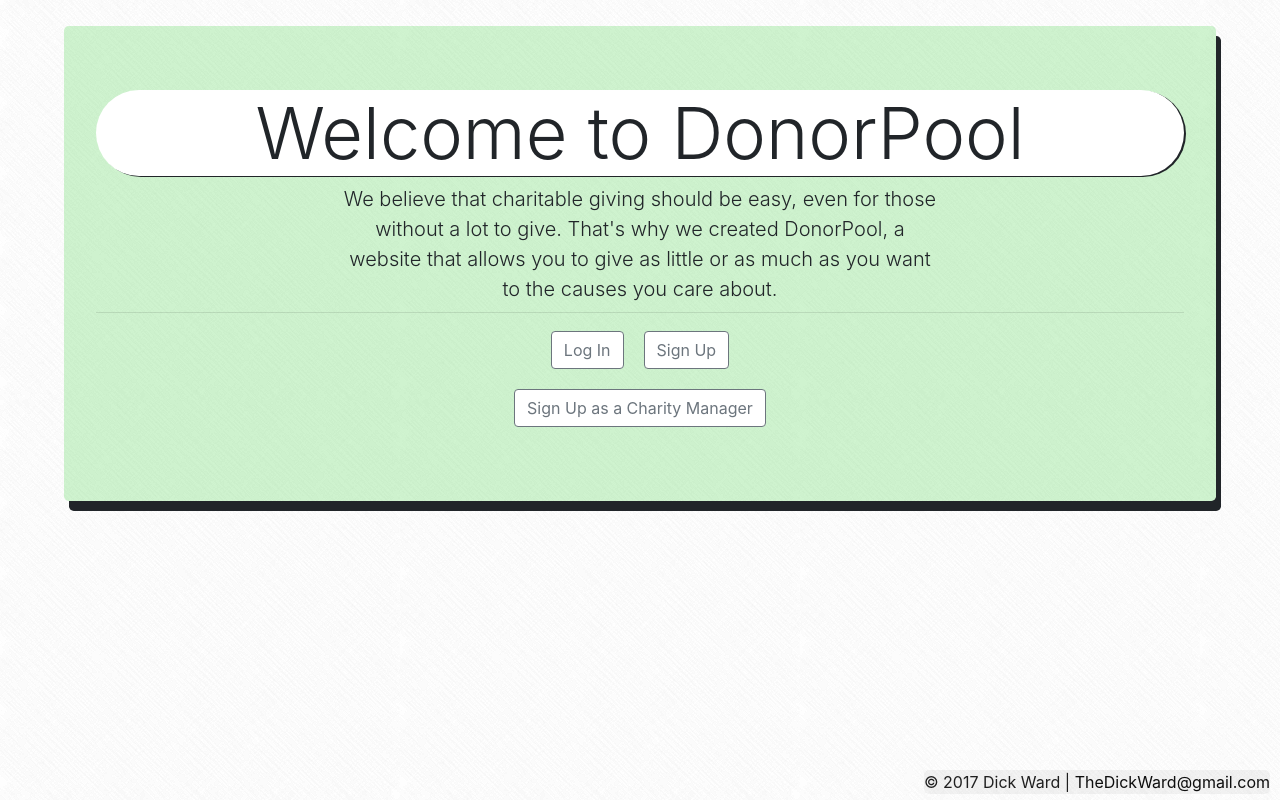
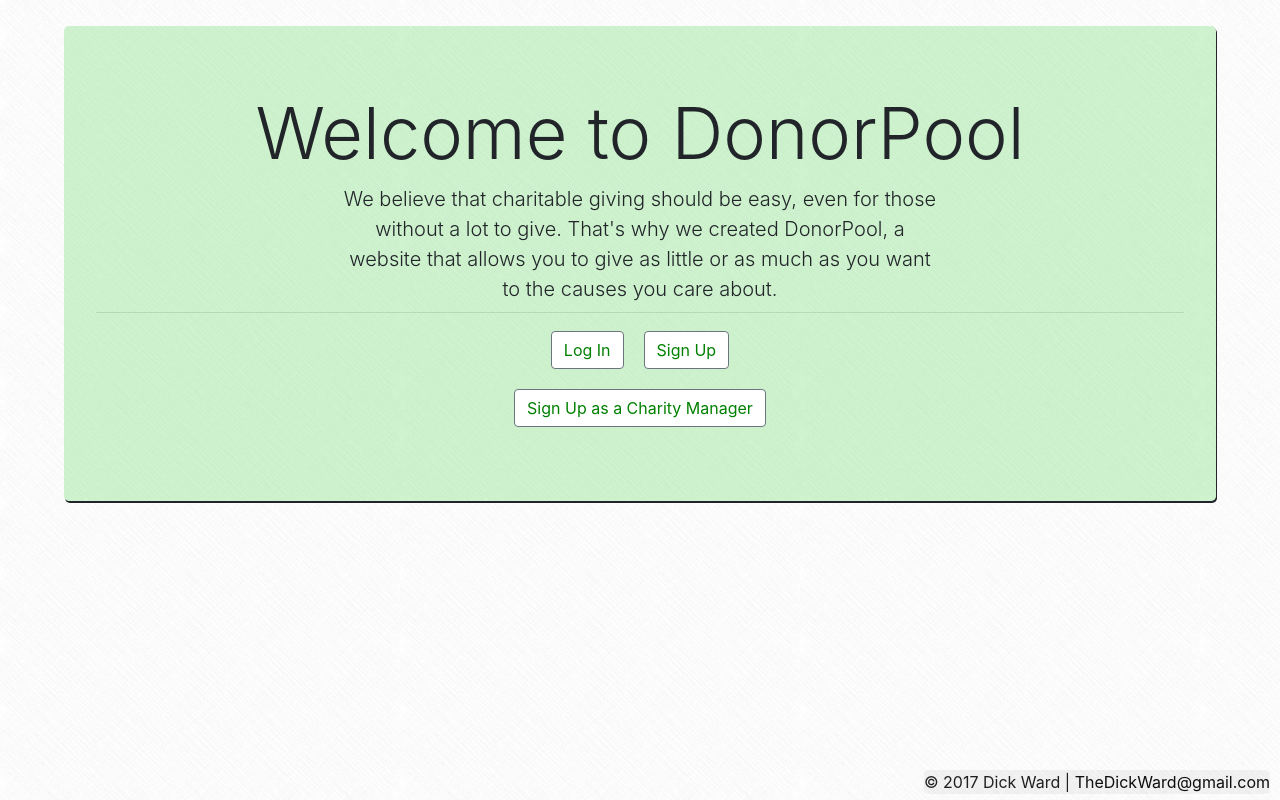
Before and after one commit to Dick-Ward/DonorPool-client, a React (Create React App) app: page /login in a window 1280 px wide. Built offline with nearby package versions, Linux system fonts and the light colour scheme; no server answers.

Commit message:
button styling

```diff
--- a/src/components/CharityManagerSignup.js
+++ b/src/components/CharityManagerSignup.js
@@ -201,7 +201,15 @@ class CharityManagerSignup extends React.Component {
               </FormGroup>
             </Col>
           </Row>
-          <Button>Submit</Button>
+          <Button
+            style={{
+              color: "green",
+              backgroundColor: "white",
+              margin: "10px"
+            }}
+          >
+            Submit
+          </Button>
         </Form>
       </Container>
     );
--- a/src/components/Login.js
+++ b/src/components/Login.js
@@ -64,7 +64,15 @@ class Login extends React.Component {
               placeholder="Password"
             />
           </FormGroup>
-          <Button>Submit</Button>
+          <Button
+            style={{
+              color: "green",
+              backgroundColor: "white",
+              margin: "10px"
+            }}
+          >
+            Submit
+          </Button>
         </Form>
       </Container>
     );
--- a/src/components/Signup.js
+++ b/src/components/Signup.js
@@ -149,7 +149,15 @@ class Signup extends React.Component {
               </FormGroup>
             </Col>
           </Row>
-          <Button>Submit</Button>
+          <Button
+            style={{
+              color: "green",
+              backgroundColor: "white",
+              margin: "10px"
+            }}
+          >
+            Submit
+          </Button>
         </Form>
       </Container>
     );
--- a/src/containers/SplashPageContainer.js
+++ b/src/containers/SplashPageContainer.js
@@ -3,7 +3,15 @@ import Login from "../components/Login";
 import Signup from "../components/Signup";
 import Footer from "../components/Footer";
 import CharityManagerSignup from "../components/CharityManagerSignup";
-import { Button, Jumbotron } from "reactstrap";
+import {
+  Button,
+  Jumbotron,
+  Carousel,
+  CarouselItem,
+  CarouselControl,
+  CarouselIndicators,
+  CarouselCaption
+} from "reactstrap";
 import { connect } from "react-redux";
 import * as actions from "../actions";
 
@@ -28,19 +36,10 @@ class SplashPageContainer extends React.Component {
             margin: "auto",
             width: "90%",
             textAlign: "center",
-            boxShadow: "5px 10px"
+            boxShadow: "1px 2px"
           }}
         >
-          <h1
-            style={{
-              backgroundColor: "RGBa(255,255,255, 1)",
-              boxShadow: "2px 1px",
-              borderRadius: "50px"
-            }}
-            className="display-3"
-          >
-            Welcome to DonorPool
-          </h1>
+          <h1 className="display-3 splashHeadline">Welcome to DonorPool</h1>
           <p className="lead" style={{ width: "600px", margin: "auto" }}>
             We believe that charitable giving should be easy, even for those
             without a lot to give. That's why we created DonorPool, a website
@@ -52,7 +51,11 @@ class SplashPageContainer extends React.Component {
             <div>
               <Button
                 outline
-                style={{ backgroundColor: "white", margin: "10px" }}
+                style={{
+                  color: "green",
+                  backgroundColor: "white",
+                  margin: "10px"
+                }}
                 onClick={this.handleClick}
                 className="Login"
                 value="Login"
@@ -61,7 +64,11 @@ class SplashPageContainer extends React.Component {
               </Button>
               <Button
                 outline
-                style={{ backgroundColor: "white", margin: "10px" }}
+                style={{
+                  color: "green",
+                  backgroundColor: "white",
+                  margin: "10px"
+                }}
                 onClick={this.handleClick}
                 className="Signup"
                 value="Signup"
@@ -71,7 +78,11 @@ class SplashPageContainer extends React.Component {
               <br />
               <Button
                 outline
-                style={{ backgroundColor: "white", margin: "10px" }}
+                style={{
+                  color: "green",
+                  backgroundColor: "white",
+                  margin: "10px"
+                }}
                 onClick={this.handleClick}
                 className="CharityManager"
                 value="CharityManager"
@@ -80,7 +91,16 @@ class SplashPageContainer extends React.Component {
               </Button>
             </div>
           ) : (
-            <Button onClick={this.handleClick}>Back</Button>
+            <Button
+              style={{
+                color: "green",
+                backgroundColor: "white",
+                margin: "10px"
+              }}
+              onClick={this.handleClick}
+            >
+              Back
+            </Button>
           )}
           {this.state.active === "Login" ? <Login /> : null}
           {this.state.active === "Signup" ? <Signup /> : null}
--- a/src/index.css
+++ b/src/index.css
@@ -78,3 +78,10 @@ body {
   background-color: RGBa(25, 150, 20, 0.2);
   padding-bottom: 1em;
 }
+
+.splashHeadline {
+}
+
+.splashHeadlineBackground {
+  background-image: url("crossword.png");
+}
```
